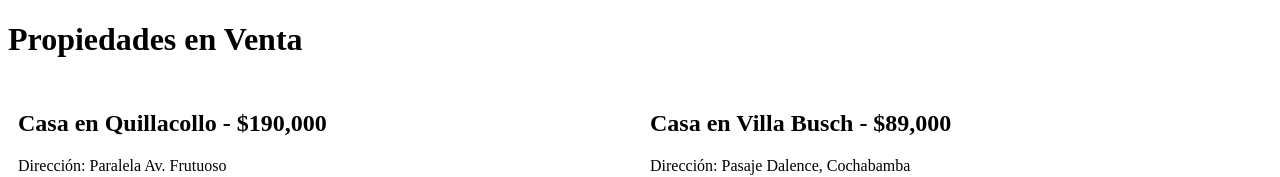
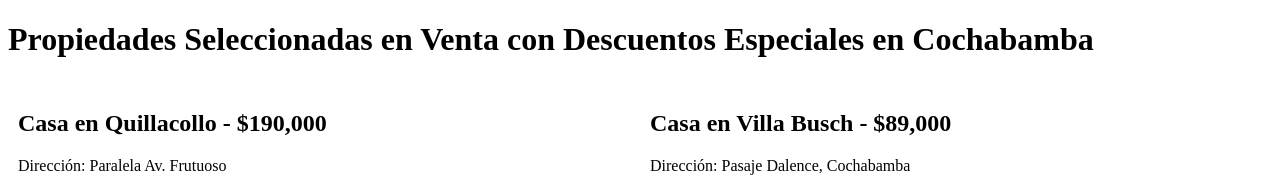
Before and after one commit to dickie-gil/inmuebles19, a plain HTML site: page index.html in a window 1280 px wide. Shown: the top 177 px of the page. Drawn offline with Linux system fonts and the light colour scheme.

Commit message:
Update index.html

```diff
--- a/index.html
+++ b/index.html
@@ -20,7 +20,7 @@
     </style>
 </head>
 <body>
-    <h1>Propiedades en Venta</h1>
+    <h1>Propiedades Seleccionadas en Venta con Descuentos Especiales en Cochabamba</h1>
     <div class="contenedor">
         <div class="propiedad">
             <h2>Casa en Quillacollo - $190,000</h2>
```
